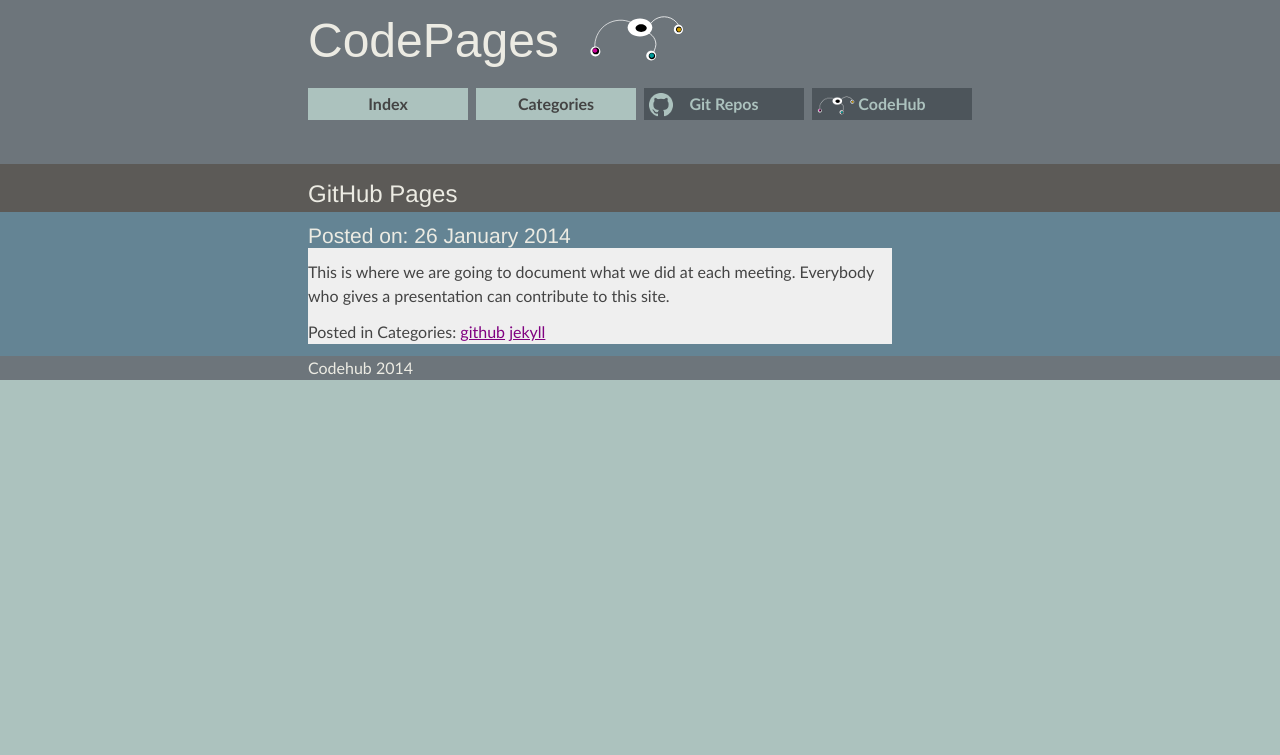
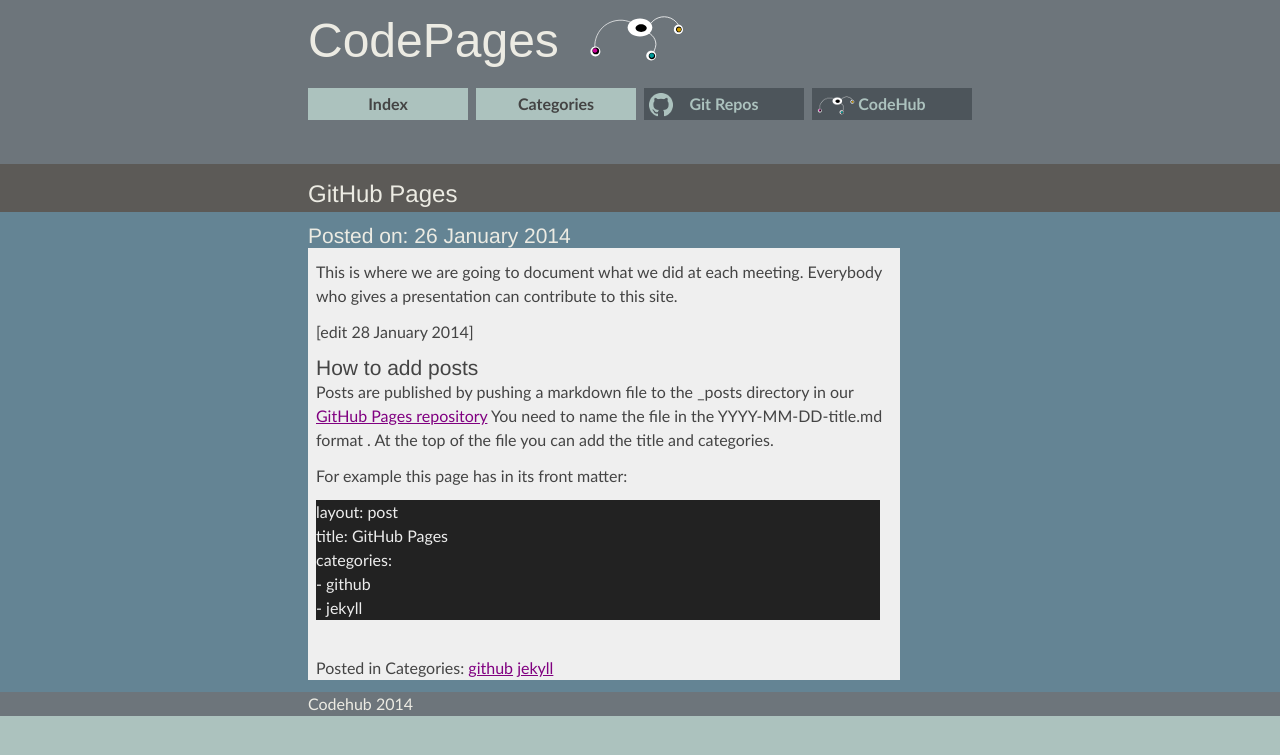
Before and after one commit to CodeHubOrg/codehuborg.github.io, a Jekyll site: the page built from _posts/2014-01-26-codehub-on-github-pages.md, in a window 1280 px wide. Shown: the top 755 px of the page. Built offline with Jekyll 4.4.1, drawn with Linux system fonts in a browser that asks for light colours; some web fonts are replaced.

Commit message:
edit first post, styles

```diff
--- a/_posts/2014-01-26-codehub-on-github-pages.md
+++ b/_posts/2014-01-26-codehub-on-github-pages.md
@@ -6,3 +6,19 @@
 - jekyll
 ---
 This is where we are going to document what we did at each meeting. Everybody who gives a presentation can contribute to this site.
+
+\[edit 28 January 2014\]
+
+### How to add posts
+
+Posts are published by pushing a markdown file to the \_posts directory in our [GitHub Pages repository](https://github.com/CodeHubOrg/codehuborg.github.io) You need to name the file in the YYYY-MM-DD-title.md format . At the top of the file you can add the title and categories.
+
+For example this page has in its front matter:
+{% highlight bash %}
+layout: post
+title: GitHub Pages
+categories:
+- github
+- jekyll
+{% endhighlight %}
+<p>&nbsp;</p>
--- a/stylesheets/screen.css
+++ b/stylesheets/screen.css
@@ -479,8 +479,9 @@
   }
 }
 
+
 .posts-content {
-  padding-top: 0.75em;
+  padding: 0.75em 0 0 0.5em;
   background: #efefef;
   color: #444;
 }
@@ -489,7 +490,15 @@
   color: purple;
 }
 
-.highlight  { background: #222; margin-right: 20px; }
+.posts-content h2, .posts-content h3{
+  background: none;
+  color: #444;
+}
+
+
+
+
+.highlight  { background: #222; margin-right: 20px; color: #ededed;}
 .highlight .c { color: #999988; font-style: italic } /* Comment */
 .highlight .err { color: #a61717; background-color: #e3d2d2 } /* Error */
 .highlight .k { font-weight: bold } /* Keyword */
```
